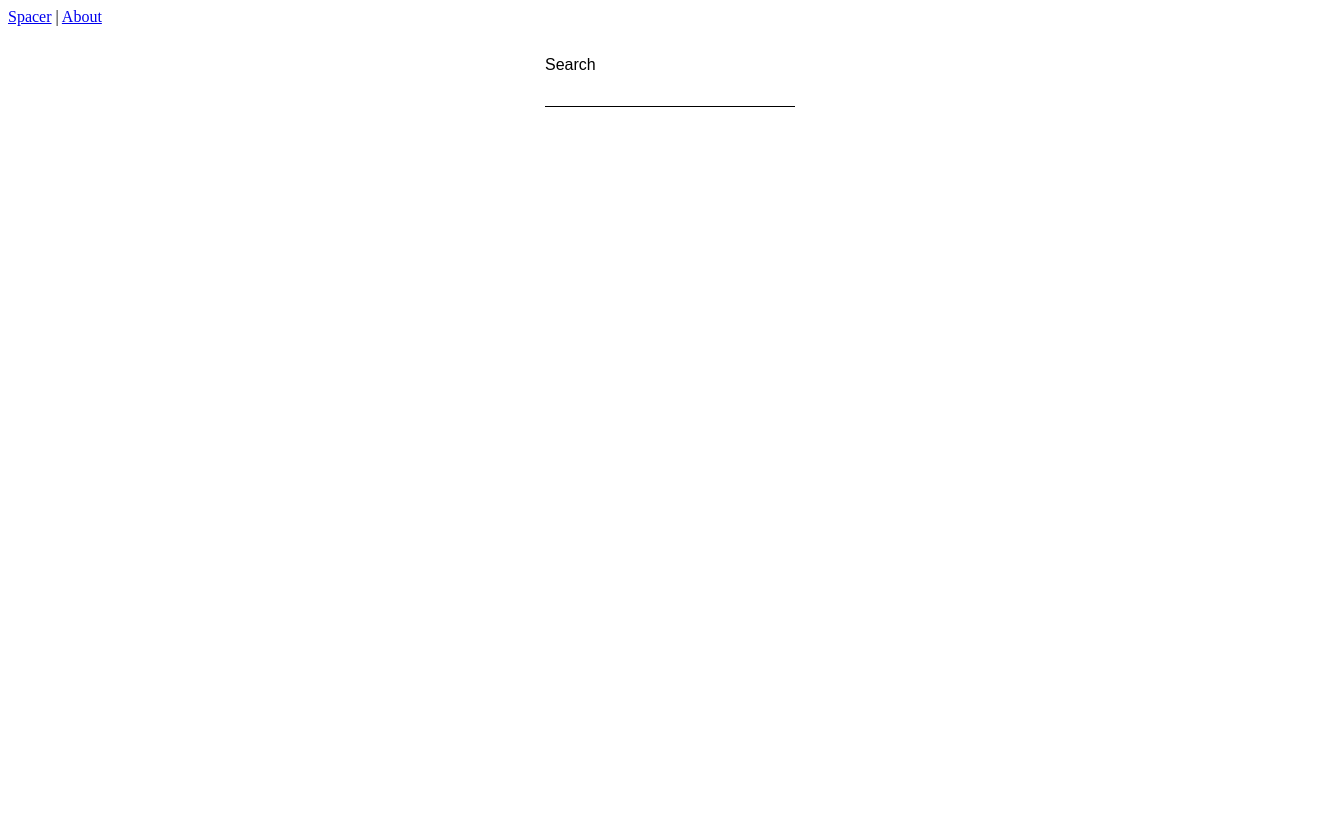
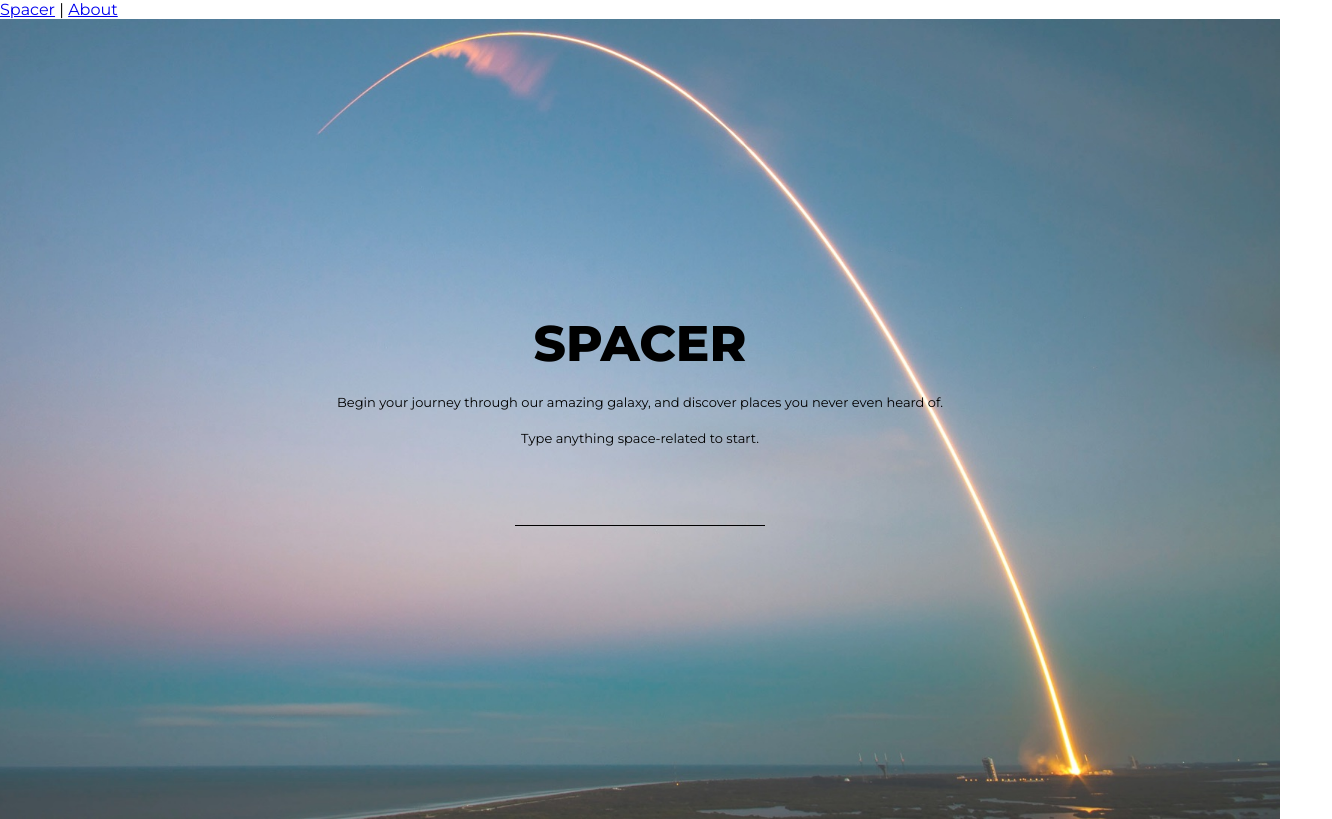
Before and after one commit to AndrzejKwiatkowski/hello-andrzej, a Vue app: page / in a window 1280 px wide. Shown: the whole page, 1332 px wide, since content can reach past the window. Built offline with nearby package versions, Linux system fonts and the light colour scheme.

Commit message:
stylowanie apki

```diff
--- a/src/App.vue
+++ b/src/App.vue
@@ -8,6 +8,18 @@
   </div>
 </template>
 
-<style lang="scss" scoped>
-
+<style lang="scss" >
+@import url('https://fonts.googleapis.com/css?family=Montserrat:300,400,600,800');
+$font-weight-light: 300;
+$font-weight-normal: 400;
+$font-weight-bold: 600;
+$font-weight-black: 800;
+* {
+  box-sizing: border-box;
+}
+body {
+  font-family: 'Montserrat', sans-serif;
+  margin: 0;
+  padding: 0;
+}
 </style>
--- a/src/components/Claim.vue
+++ b/src/components/Claim.vue
@@ -1,30 +1,34 @@
 <template>
-<div class="wrapper">
+  <div class="claimWrapper">
     <h1 class="claim">SPACER</h1>
-    <p class="subclaim">Begin your journey through our amazing galaxy,
+    <p class="subclaim">
+      Begin your journey through our amazing galaxy,
       and discover places you never even heard of.
     </p>
     <p class="subclaim">
-        Type anything space-related to start.
+      Type anything space-related to start.
     </p>
-</div>
-
+  </div>
 </template>
-
 <script>
 export default {
-name: 'Claim',
-}
+  name: 'Claim',
+};
 </script>
-
 <style lang="scss" scoped>
-.wrapper {
+  .claimWrapper {
     display: flex;
+    text-align: center;
     flex-direction: column;
     justify-content: center;
     align-items: center;
-
-
-}
-
+  }
+  .claim {
+    font-size: 50px;
+    margin: 0;
+  }
+  .subclaim {
+    margin: 20px 0 0 0;
+    font-size: 13px;
+  }
 </style>
--- /dev/null
+++ b/src/components/SearchInput.vue
@@ -0,0 +1,29 @@
+<template>
+  <div class="searchWrapper">
+    <input
+      id="search"
+      name="search"
+      v-model="searchValue"
+      @input="handleInput"
+    />
+  </div>
+</template>
+<script>
+export default {
+  name: 'SearchInput',
+};
+</script>
+<style lang="scss" scoped>
+  .searchWrapper {
+    margin-top: 50px;
+    display: flex;
+    flex-direction: column;
+    width: 250px;
+    input {
+      height: 30px;
+      border: 0;
+      background: none;
+      border-bottom: 1px solid black;
+    }
+  }
+</style>
--- a/src/views/Search.vue
+++ b/src/views/Search.vue
@@ -1,27 +1,22 @@
+
 <template>
   <div class="wrapper">
-    <div class="search">
-      <label for="search">Search</label>
-      <input
-        id="search"
-        name="search"
-        v-model="searchValue"
-        @input="handleInput"
-      />
-      <ul>
-        <li v-for="item in results" :key="item.data[0].nasa_id">
-          <p>{{ item.data[0].description }}</p>
-        </li>
-      </ul>
-    </div>
+    <Claim />
+    <SearchInput />
   </div>
 </template>
 <script>
 import axios from 'axios';
 import debounce from 'lodash.debounce';
- const API = 'https://images-api.nasa.gov/search';
- export default {
+import Claim from '@/components/Claim.vue';
+import SearchInput from '@/components/SearchInput.vue';
+const API = 'https://images-api.nasa.gov/search';
+export default {
   name: 'Search',
+  components: {
+    Claim,
+    SearchInput,
+  },
   data() {
     return {
       searchValue: '',
@@ -44,24 +39,17 @@
 </script>
 <style lang="scss" scoped>
   .wrapper {
+    margin: 0;
+    width: 100%;
+    height: 100vh;
+    padding: 30px;
     display: flex;
     flex-direction: column;
     align-items: center;
-    margin: 0;
-    padding: 30px;
-    width: 100%;
-  }
-   .search {
-    display: flex;
-    flex-direction: column;
-    width: 250px;
-     label {
-      font-family: Montserrat, sans-serif;
-    }
-     input {
-      height: 30px;
-      border: 0;
-      border-bottom: 1px solid black;
-    }
+    justify-content: center;
+    background-image: url('../assets/heroimage.jpg');
+    background-repeat: no-repeat;
+    background-size: cover;
+    background-position: 80% 0%;
   }
 </style>
```
